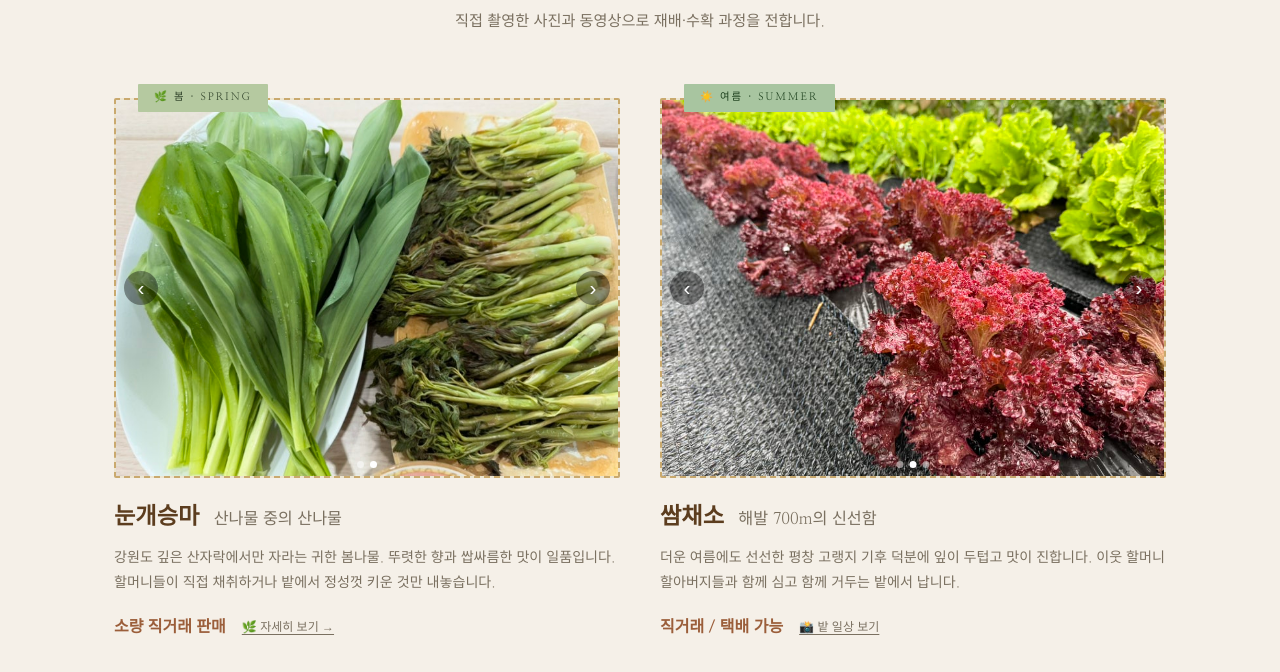
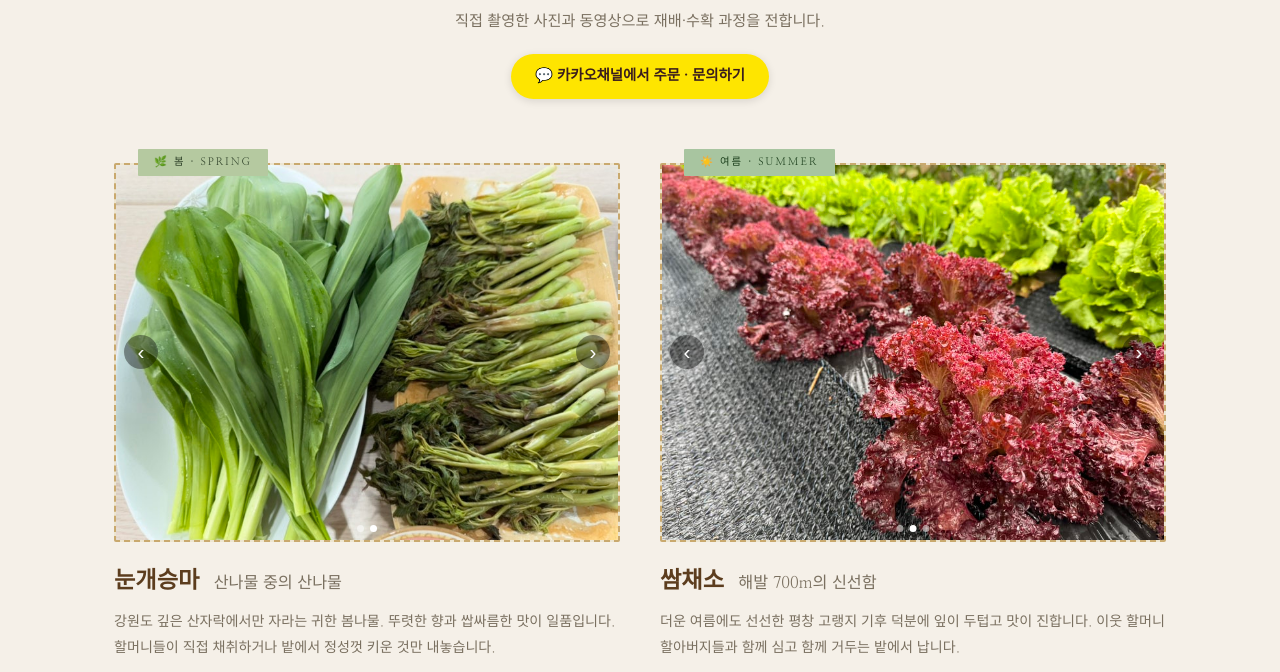
Before and after one commit to mnmnn9090-cmd/ygnazitapplesunset.com, a plain HTML site: page index.html in a window 1280 px wide. Shown: the part 1438-2110 px from the top of the page. Drawn offline with nearby package versions, Linux system fonts and the light colour scheme; a web font is replaced by a local one.

Commit message:
제철 섹션에 카카오채널 버튼 추가 + 스마트스토어 제거

```diff
--- a/index.html
+++ b/index.html
@@ -1252,6 +1252,18 @@
       <span class="tag">Seasonal Harvest</span>
       <h2 class="section-title">제철에만<br>만날 수 있는<br>용구니의 먹거리</h2>
       <p class="section-sub">직접 촬영한 사진과 동영상으로 재배·수확 과정을 전합니다.</p>
+      <div style="margin-top:20px;">
+        <a href="https://pf.kakao.com/_xiMHZX" target="_blank" rel="noopener"
+           style="display:inline-flex; align-items:center; gap:8px;
+                  background:#FEE500; color:#3A1D1D;
+                  font-family:var(--font-serif); font-size:0.9rem; font-weight:700;
+                  padding:10px 24px; border-radius:24px; text-decoration:none;
+                  transition:background 0.2s; box-shadow:0 2px 8px rgba(0,0,0,0.12);"
+           onmouseover="this.style.background='#f0d800'"
+           onmouseout="this.style.background='#FEE500'">
+          💬 카카오채널에서 주문 · 문의하기
+        </a>
+      </div>
     </div>
 
     <div class="season-grid">
@@ -1548,11 +1560,6 @@
         <div class="sns-label" style="color:#3A1D1D;">카카오채널</div>
       </a>
 
-      <a href="#" target="_blank" rel="noopener" class="sns-card" style="border-color: var(--forest);" title="준비 중">
-        <div class="sns-icon" style="color:var(--forest);">🛒</div>
-        <div class="sns-label">스마트스토어</div>
-        <div style="font-size:0.6rem; color:var(--smoke);">준비 중</div>
-      </a>
 
     </div>
 
```
Also changed, not shown: ygnazit-applesunset.html (+12 -5 lines).
